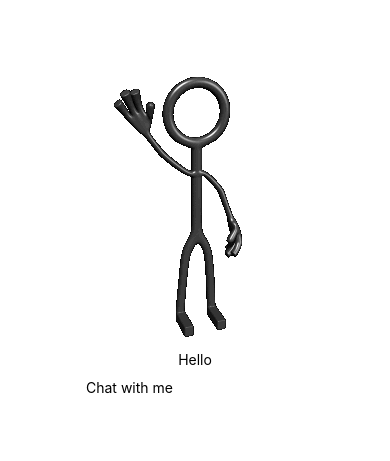
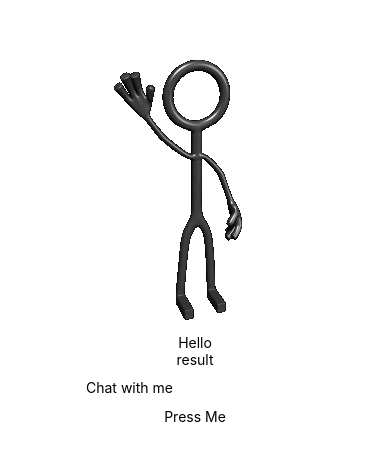
Before and after one commit to Rikadewi/willsen-chabot, a React Native app in the folder frontend/: screen / in a window 390 px wide. Shown: the part 199-660 px from the top of the page. Built offline with nearby package versions, Linux system fonts and the light colour scheme.

Commit message:
Added post method in frontend

```diff
--- a/frontend/App.js
+++ b/frontend/App.js
@@ -1,10 +1,49 @@
-import React from 'react';
-import { StyleSheet, Text, TextInput, View, Image } from 'react-native';
+import React, {Component} from 'react';
+import { StyleSheet, Text, TextInput, View, Image, TouchableHighlight } from 'react-native';
 
-export default class App extends React.Component {
+const URL = 'http://localhost:8000/stringmatch/';
+
+// export class Reply extends Component {
+//   render() {
+
+//   }
+// }
+export const postQuestion = (raw) => {
+  let src = raw.toLowerCase().trim();
+  console.log(src);
+  return fetch(URL, {
+      method: 'POST',
+      body: JSON.stringify(src)
+    })
+    .then((res) => res.json())
+    .catch((error) => {
+      console.log('There has been a problem with your fetch operation: ' + error.message);
+      throw error;
+    });
+}
+
+export default class App extends Component {
   constructor(props) {
     super(props);
-    this.state = {text: ''};
+    this.state = {
+      text: '',
+      result: 'result',
+    };
+    this.handleSubmit = this.handleSubmit.bind(this);
+  }
+
+  handleSubmit(){
+    postQuestion(this.state.text)
+      .then((res) => {
+        console.log(res);
+        this.setState({
+          result: res,
+        })
+      })
+      .catch((error)=>{
+        console.log("Api call error");
+        alert(error.message);
+      });
   }
 
   render() {
@@ -14,11 +53,18 @@ export default class App extends React.Component {
           source = {require('./assets/stickman.gif')}
         />
         <Text>Hello</Text>
+        <Text>{this.state.result}</Text>
         <TextInput
           style = {styles.textInputStyle}
           placeholder = "Chat with me"
           onChangeText = {(text) => this.setState({text})}
         />
+        <TouchableHighlight
+          onPress = {this.handleSubmit}
+        >
+          <Text>Press Me</Text>
+        </TouchableHighlight>
+
       </View>
     );
   }
```
Also changed, not shown: 2 other files (tests, documents, lock files or other folders).
